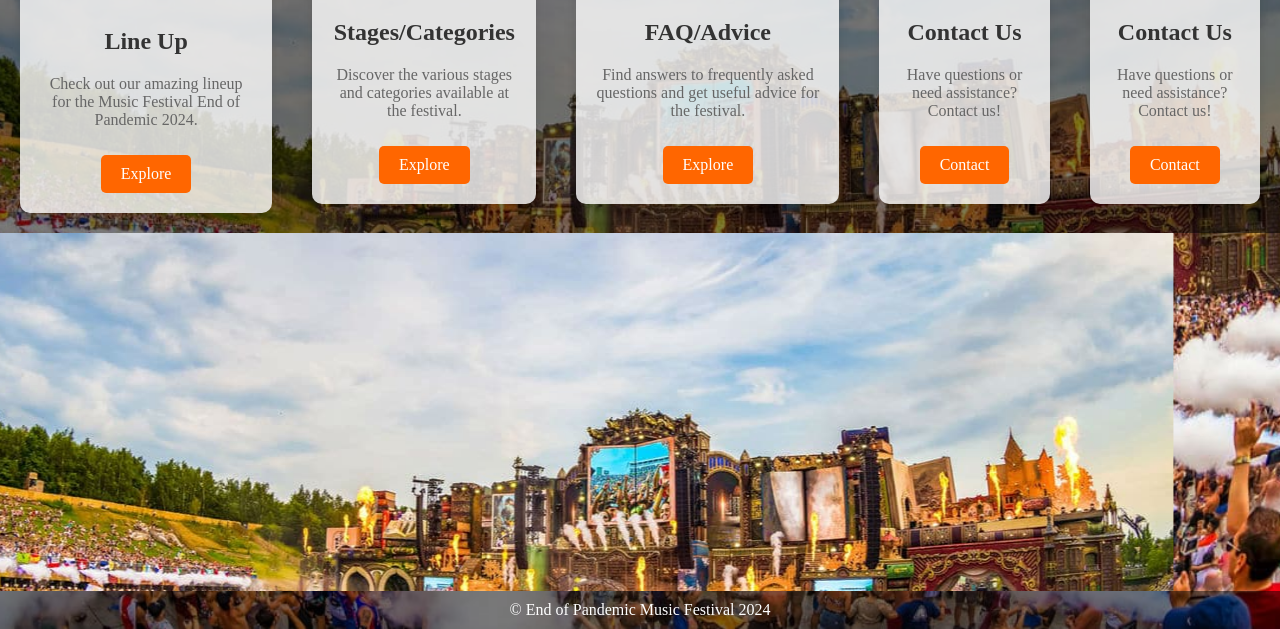
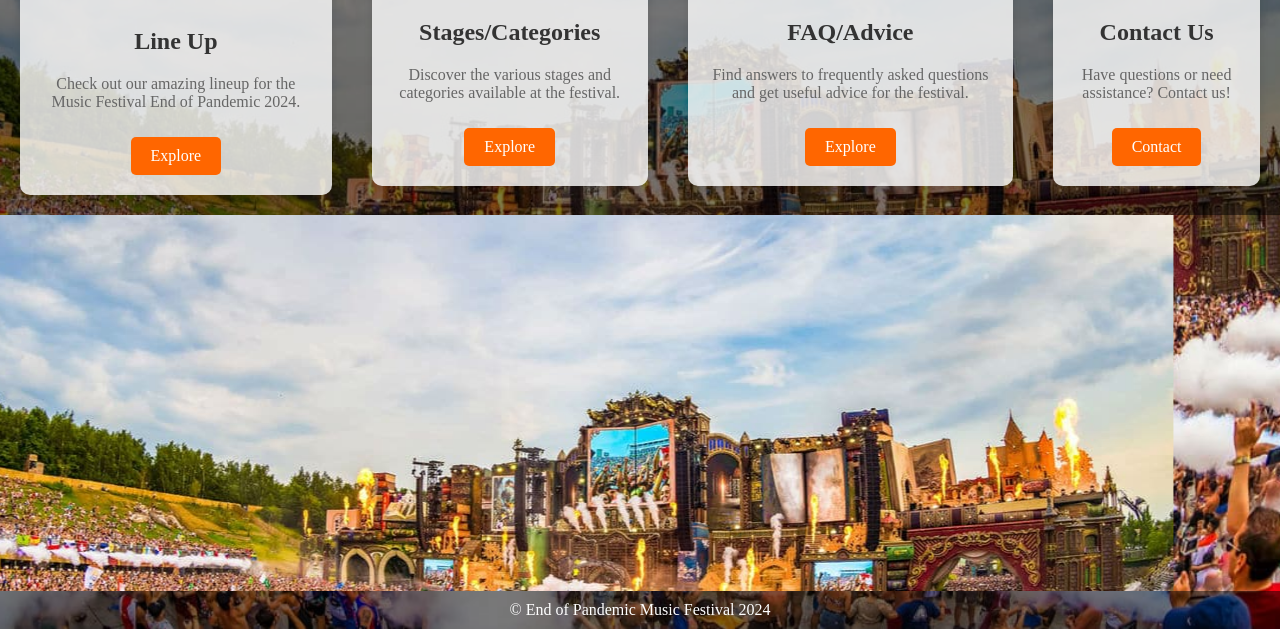
Before and after one commit to lubiejewskidaniel/Solent-WebDevModule, a plain HTML site: page Assessment/index.html in a window 1280 px wide. Shown: the part 171-800 px from the top of the page. Drawn offline with Linux system fonts and the light colour scheme.

Commit message:
change to tille

```diff
--- a/Assessment/index.html
+++ b/Assessment/index.html
@@ -47,11 +47,7 @@
                 <p>Have questions or need assistance? Contact us!</p>
                 <a href="contact.html" class="btn">Contact</a>
             </div>
-            <div class="tile">
-                <h2>Contact Us</h2>
-                <p>Have questions or need assistance? Contact us!</p>
-                <a href="contact.html" class="btn">Contact</a>
-            </div>
+
         </main>
 
         <div class="slider-container">
```
